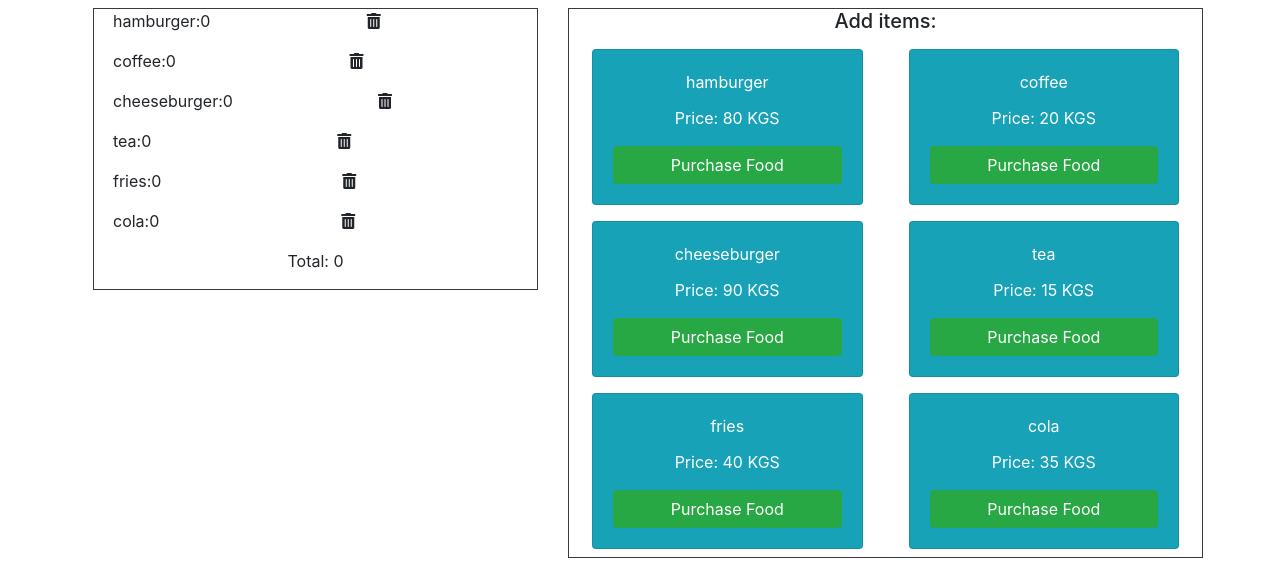
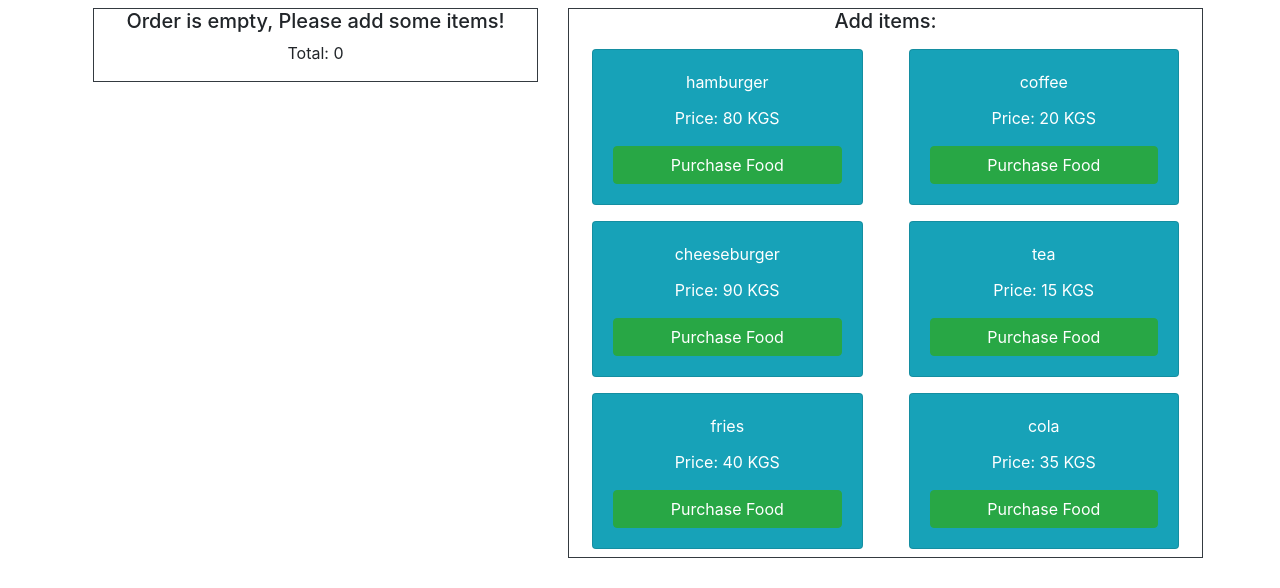
Before and after one commit to ArmaniEt/fastFood-App-react, a React (Create React App) app: page / in a window 1280 px wide. Shown: the top 588 px of the page. Built offline with nearby package versions, Linux system fonts and the light colour scheme.

Commit message:
Created checker method to render correct layout in OrderForm

```diff
--- a/src/App.js
+++ b/src/App.js
@@ -20,7 +20,7 @@ export {AVAILABLE_FOOD};
 
 // state in the app without constructor *
 // add, delete food (one common method) *
-// write checker method for check count in our state to show layout
+// write checker method for check count in our state to show layout *
 
 class App extends Component {
     render() {
@@ -34,11 +34,13 @@ class App extends Component {
                                 countTotal={this.getTotal}
                                 countQuantity={this.getQuantity}
                                 onChangeFood={this.foodChanger}
+                                isDisabled = {this.isDisabledButton}
                             />
                         </Col>
                         <Col xs={7}>
                             <Menu
                                 onChangeFood={this.foodChanger}
+
                             />
                         </Col>
                     </Row>
@@ -58,7 +60,7 @@ class App extends Component {
             cola: {count: 0, total: 0}
 
         },
-        isEmpty: false
+        isEmpty: true
     };
 
     foodChanger = (name, event) => {
@@ -76,7 +78,11 @@ class App extends Component {
         let foods = {...this.state.foods};
         foods[name] = food;
         let state = {...this.state};
+
+        let isEmpty = this.checkerFunc(foods); // pass current state to checker
+
         state.foods = foods;
+        state.isEmpty = isEmpty; // changed values in state
 
         this.setState(state);
     };
@@ -100,12 +106,24 @@ class App extends Component {
 
     };
 
-    checkerFunc = () => {
 
-    }
+    // method to check count in our state and return true or false
+    checkerFunc = (foods) => {
+        let keys = Object.keys(foods);
+        let counter = 0;
+        let totalCount = 0;
+        while (counter < keys.length) {
+            totalCount += foods[keys[counter]].count;
+            counter++;
+        }
+        return totalCount <= 0;
+    };
+
+    isDisabledButton = (name) => {
+      return this.state.foods[name].count === 0;
+    };
+}
 
 
 
-}
-
 export default App;
--- a/src/components/CheckText/CheckText.js
+++ b/src/components/CheckText/CheckText.js
@@ -10,8 +10,8 @@ function CheckText(props) {
         <Row className='ml-1'>
             <p>{props.foodName}: </p>
             <p>{props.foodQuantity()}</p>
-            <Col>
-                <i onClick={(event) => props.onChangeFood(event)} className="fas fa-trash-alt"> </i>
+            <Col xs={4}>
+                <button className="btn btn-danger" disabled={props.isDisabled()} onClick={(event) => props.onChangeFood(event)}><i className="fas fa-trash-alt"> </i></button>
             </Col>
         </Row>
     )
--- a/src/components/Menu/Menu.js
+++ b/src/components/Menu/Menu.js
@@ -13,6 +13,7 @@ function Menu(props) {
                     price={item.price}
                     name={item.name}
                     onChangeFood={(event) => props.onChangeFood(item.name, event)}
+                    isEmpty = {() => props.isEmpty}
                 />)}
             </Row>
 
--- a/src/components/OrderForm/OrderForm.js
+++ b/src/components/OrderForm/OrderForm.js
@@ -6,7 +6,6 @@ import {AVAILABLE_FOOD} from "../../App";
 
 function OrderForm(props) {
     return (
-        // use if else statement to show some layout
 
 
             <Col className='border border-dark m-2'>
@@ -15,6 +14,7 @@ function OrderForm(props) {
                                                             foodQuantity = {() => props.countQuantity(item.name)}
                                                             key={item.name}
                                                             onChangeFood={(event) => props.onChangeFood(item.name, event)}
+                                                            isDisabled = {() => props.isDisabled(item.name)}
 
                 />)}
                 <p>Total: {props.countTotal()}</p>
```
